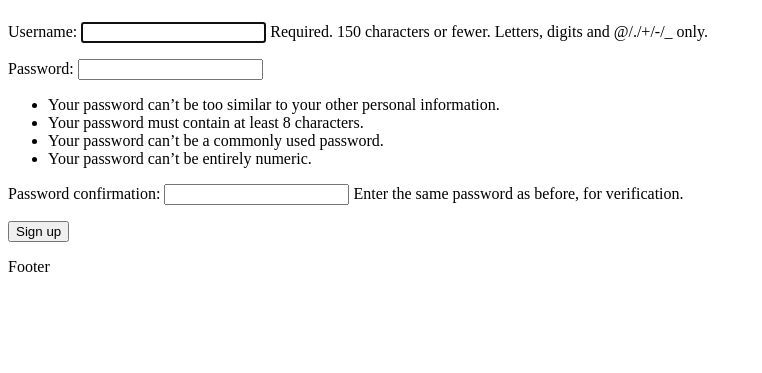
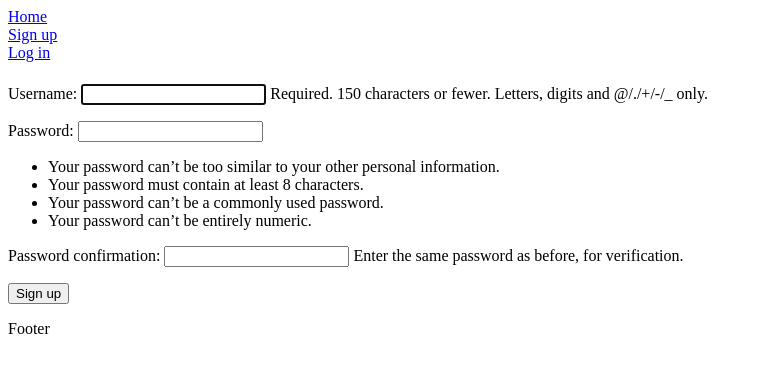
Before and after one commit to yalattas/TodoProject, a Django app: page /signup/ in a window 1280 px wide. Shown: the top 373 px of the page, without its empty margins (0-762 px from the left). Run offline with Django 3.2, Linux system fonts and the light colour scheme.

Commit message:
login section

```diff
--- a/TodoProj/urls.py
+++ b/TodoProj/urls.py
@@ -24,6 +24,7 @@ urlpatterns = [
     # Auth
     path('signup/', views.sign_up, name='sign_up'),
     path('logout/', views.log_out, name='log_out'),
+    path('login/', views.log_in, name='log_in'),
 
     # Todos
     path('current/', views.current_todos, name='current_todos'),
--- a/todoApp/templates/main/base.html
+++ b/todoApp/templates/main/base.html
@@ -11,11 +11,18 @@
 {% if user.is_authenticated %}
     Logged name as {{ user.username }}
     <br>
+    <a href="{% url 'mainPage' %}">Home</a>
+    <br>
 <form action="{% url 'log_out' %}" method="post">
     {% csrf_token %}
     <button type="submit">logout</button>
 </form>
 {% else %}
+<a href="{% url 'mainPage' %}">Home</a>
+<br>
+<a href="{% url 'sign_up' %}">Sign up</a>
+<br>
+<a href="{% url 'log_in' %}">Log in</a>
 {% endif %}
 {% endblock %}
 
--- a/todoApp/views.py
+++ b/todoApp/views.py
@@ -1,7 +1,7 @@
 from django.shortcuts import render, redirect
 
 # To import form from Django
-from django.contrib.auth.forms import UserCreationForm
+from django.contrib.auth.forms import UserCreationForm, AuthenticationForm
 
 # To import Django User model and utilize it
 from django.contrib.auth.models import User
@@ -10,11 +10,11 @@ from django.contrib.auth.models import User
 from django.db import IntegrityError
 
 # To maintain user session and allow him to login
-from django.contrib.auth import login, logout
+from django.contrib.auth import login, logout, authenticate
 
 # Create your views here.
 def mainPage(request):
-    return redirect('sign_up')
+    return render(request, 'pages/index.html')
 def sign_up(request):
     if request.method == 'GET':
         #To utilize Django Form in view
@@ -26,6 +26,7 @@ def sign_up(request):
                 #Create a new user
                 user = User.objects.create_user(request.POST['username'], password=request.POST['password2'])
                 user.save()
+                # You can call you own login method but you need valid credentials
                 login(request, user)
                 return redirect('current_todos')
             # Require library import
@@ -45,3 +46,16 @@ def log_out(request):
         return redirect('mainPage')
     else:
         return redirect('mainPage')
+
+def log_in(request):
+    # Require import AuthenticationForm
+    if request.method == 'GET':
+        return render(request, 'pages/login.html', {'form': AuthenticationForm()})
+    else:
+        # Require import authenticate to check credentials against DB records
+        user = authenticate(request, username=request.POST['username'], password=request.POST['password'])
+        if user is None:
+            return render(request, 'pages/login.html', {'form': AuthenticationForm(), 'errorMessage':'Wrong username or password'})
+        else:
+            login(request, user)
+            return redirect('current_todos')
```
Also changed, not shown: todoApp/templates/pages/index.html (added, +7 -0 lines), todoApp/templates/pages/login.html (added, +13 -0 lines).
